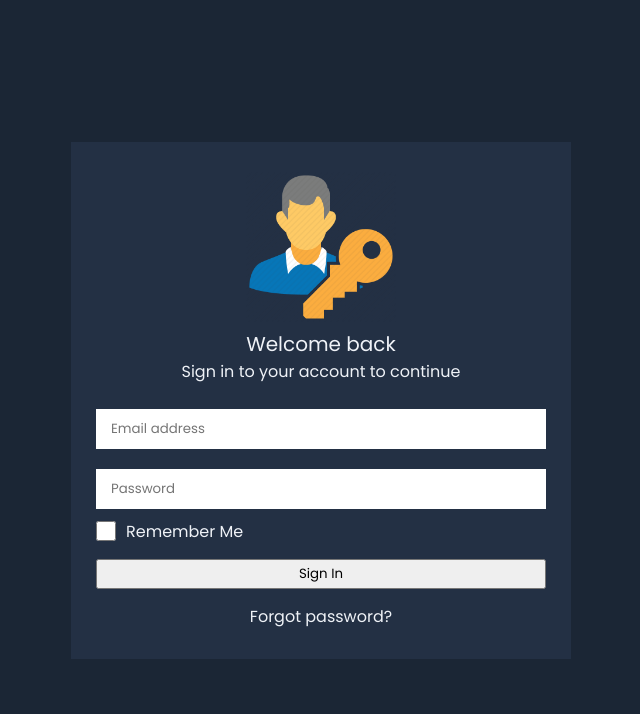
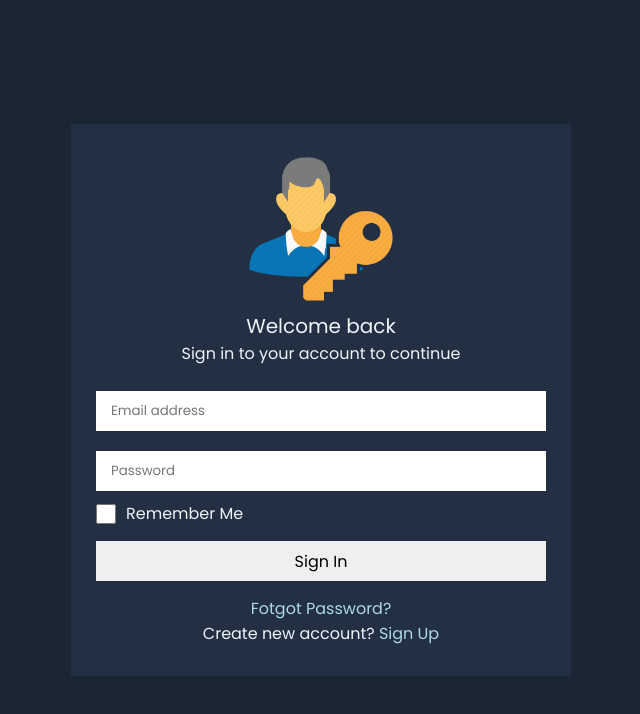
Before and after one commit to Aniket1108/FE-infuzio, a React (Create React App) app: page /auth in a window 1280 px wide. Shown: the top 714 px of the page, without its empty margins (319-959 px from the left). Built offline with nearby package versions, Linux system fonts and the light colour scheme.

Commit message:
signup and forgot password

```diff
--- a/src/pages/auth/SignIn.js
+++ b/src/pages/auth/SignIn.js
@@ -1,5 +1,5 @@
 import React, { useState } from 'react';
-import { useNavigate } from "react-router-dom";
+import { Link, useNavigate } from "react-router-dom";
 
 import { useHttp } from "utils/api_intercepters";
 import Snackbar from 'components/snackbar/Snackbar';
@@ -40,6 +40,26 @@ const SignIn = () => {
         setSnackbarData(null);
     };
 
+    const forgotPassword = () => {
+        // Create the JSON data object to send in the request body
+        if (!email) {
+            setSnackbarData({ type: 'error', message: 'please enter your email address' })
+            return
+        }
+
+        const requestData = {
+            email
+        };
+
+        useHttpMethod.post("/auth/forgot-password", requestData).then((res) => {
+            if (res.statusCode === 200) {
+                setSnackbarData({ type: 'success', message: res.message });
+            } else {
+                setSnackbarData({ type: 'error', message: res.message });
+            }
+        })
+    }
+
     return (
         <div className='signin__container'>
             <div className='heading'>
@@ -66,8 +86,16 @@ const SignIn = () => {
 
             </div>
 
+            <div className='navigate__link'
+                onClick={() => {
+                    forgotPassword()
+                }}
+            >
+                Fotgot Password?
+            </div>
+
             <div>
-                Forgot password?
+                Create new account? <Link className='navigate__link custom__link' to='/auth/sign-up' >Sign Up</Link>
             </div>
 
             {snackbarData && <Snackbar message={snackbarData.message} handleClose={handleSnackbarClose} Type={snackbarData.type} />}        </div>
--- a/src/pages/auth/SignUp.js
+++ b/src/pages/auth/SignUp.js
@@ -1,11 +1,78 @@
-import React from 'react'
+import React, { useState } from 'react';
+import { Link, useNavigate } from "react-router-dom";
+
+import { useHttp } from "utils/api_intercepters";
+import Snackbar from 'components/snackbar/Snackbar';
 
 import userAuth from 'assets/images/user_auth.png'
 
 const SignUp = () => {
+  const useHttpMethod = useHttp();
+  const navigate = useNavigate();
+
+  const [firstName, setFirstName] = useState('');
+  const [lastName, setLastName] = useState('');
+  const [email, setEmail] = useState('');
+  const [password, setPassword] = useState('');
+
+  const [snackbarData, setSnackbarData] = useState(null);
+
+  const handleSubmit = async (e) => {
+    e.preventDefault();
+
+    // Create the JSON data object to send in the request body
+    const requestData = {
+      firstName,
+      lastName,
+      email,
+      password,
+    };
+
+    useHttpMethod.post("/auth/signup", requestData).then((res) => {
+      if (res.statusCode === 200) {
+        localStorage.setItem("token", res.payload.token);
+        navigate("/dashboard");
+      } else {
+        setSnackbarData({ type: 'error', message: res.message });
+      }
+    })
+  };
+
+  const handleSnackbarClose = () => {
+    setSnackbarData(null);
+  };
+
   return (
-    <div>SignUp</div>
-  )
+    <div className='signin__container'>
+      <div className='heading'>
+        <img className='user__auth__image' src={userAuth} />
+
+        <p className='top__heading'>Welcome</p>
+        <p>Create your account to continue</p>
+      </div>
+
+      <div className='signin__form'>
+
+        <form onSubmit={handleSubmit} className='form__values'>
+          <div className='top__inputs'>
+            <input className='input__feilds' type='text' placeholder='First name' value={firstName} onChange={(e) => setFirstName(e.target.firstName)} />
+            <input className='input__feilds' type='text' placeholder='Last name' value={lastName} onChange={(e) => setLastName(e.target.lastName)} />
+          </div>
+
+          <input className='input__feilds' type='email' placeholder='Email address' value={email} onChange={(e) => setEmail(e.target.value)} />
+          <input className='input__feilds' type='password' placeholder='Password' value={password} onChange={(e) => setPassword(e.target.value)} />
+
+          <button className='submit__button' type='submit'>Sign Up</button>
+        </form>
+
+      </div>
+
+      <div>
+        Already have account? <Link className='navigate__link custom__link' to='/auth/sign-in' >Sign In</Link>
+      </div>
+
+      {snackbarData && <Snackbar message={snackbarData.message} handleClose={handleSnackbarClose} Type={snackbarData.type} />}        </div>
+  );
 }
 
 export default SignUp
--- a/src/pages/auth/auth.scss
+++ b/src/pages/auth/auth.scss
@@ -13,6 +13,11 @@
     justify-content: center;
     align-items: center;
 
+    .navigate__link {
+        color: lightblue;
+        cursor: pointer;
+    }
+
     .signin__container {
         min-width: 250px;
         width: 500px;
@@ -27,7 +32,7 @@
         }
 
         .heading {
-            .user__auth__image{
+            .user__auth__image {
                 width: 150px;
                 height: 150px;
             }
@@ -47,6 +52,17 @@
 
                 // border: 1px solid red;
                 padding: 0 5%;
+
+                .top__inputs {
+                    width: 100%;
+
+                    display: flex;
+                    justify-content: space-between;
+
+                    .input__feilds {
+                        width: 45%;
+                    }
+                }
 
                 .input__feilds {
                     width: 100%;
@@ -73,7 +89,18 @@
                 .submit__button {
                     margin: 15px 0;
                     width: 100%;
-                    height: 30px;
+                    height: 40px;
+
+                    font-size: 16px;
+
+                    outline: none;
+                    border: none;
+
+                    cursor: pointer;
+                }
+
+                .submit__button:hover {
+                    background: lightblue;
                 }
             }
         }
--- a/src/pages/dashboard/sidebar/sidebarMenu.js
+++ b/src/pages/dashboard/sidebar/sidebarMenu.js
@@ -1,4 +1,4 @@
-import { AddLinkOutlined, DashboardCustomizeOutlined, MonetizationOnOutlined, ManageAccountsOutlined, SmartDisplayOutlined } from '@mui/icons-material';
+import { CurrencyBitcoin, AddLinkOutlined, DashboardCustomizeOutlined, MonetizationOnOutlined, ManageAccountsOutlined, SmartDisplayOutlined } from '@mui/icons-material';
 
 const menuList = [
     {
@@ -6,6 +6,23 @@ const menuList = [
         route: 'overview',
         isSubMenuOpen: false,
         icon: <DashboardCustomizeOutlined />
+    },
+    {
+        name: 'Earn ',
+        submenus: [
+            {
+                name: 'Locked staking',
+                route: 'locked-staking',
+                icon: <SmartDisplayOutlined />
+            },
+            {
+                name: 'Flexible staking',
+                route: 'flexible-staking',
+                icon: <SmartDisplayOutlined />
+            }
+        ],
+        isSubMenuOpen: false,
+        icon: <MonetizationOnOutlined />
     },
     {
         name: 'Faucet',
@@ -22,7 +39,7 @@ const menuList = [
             },
         ],
         isSubMenuOpen: false,
-        icon: <MonetizationOnOutlined />
+        icon: <CurrencyBitcoin />
     },
     {
         name: 'Profile',
```
